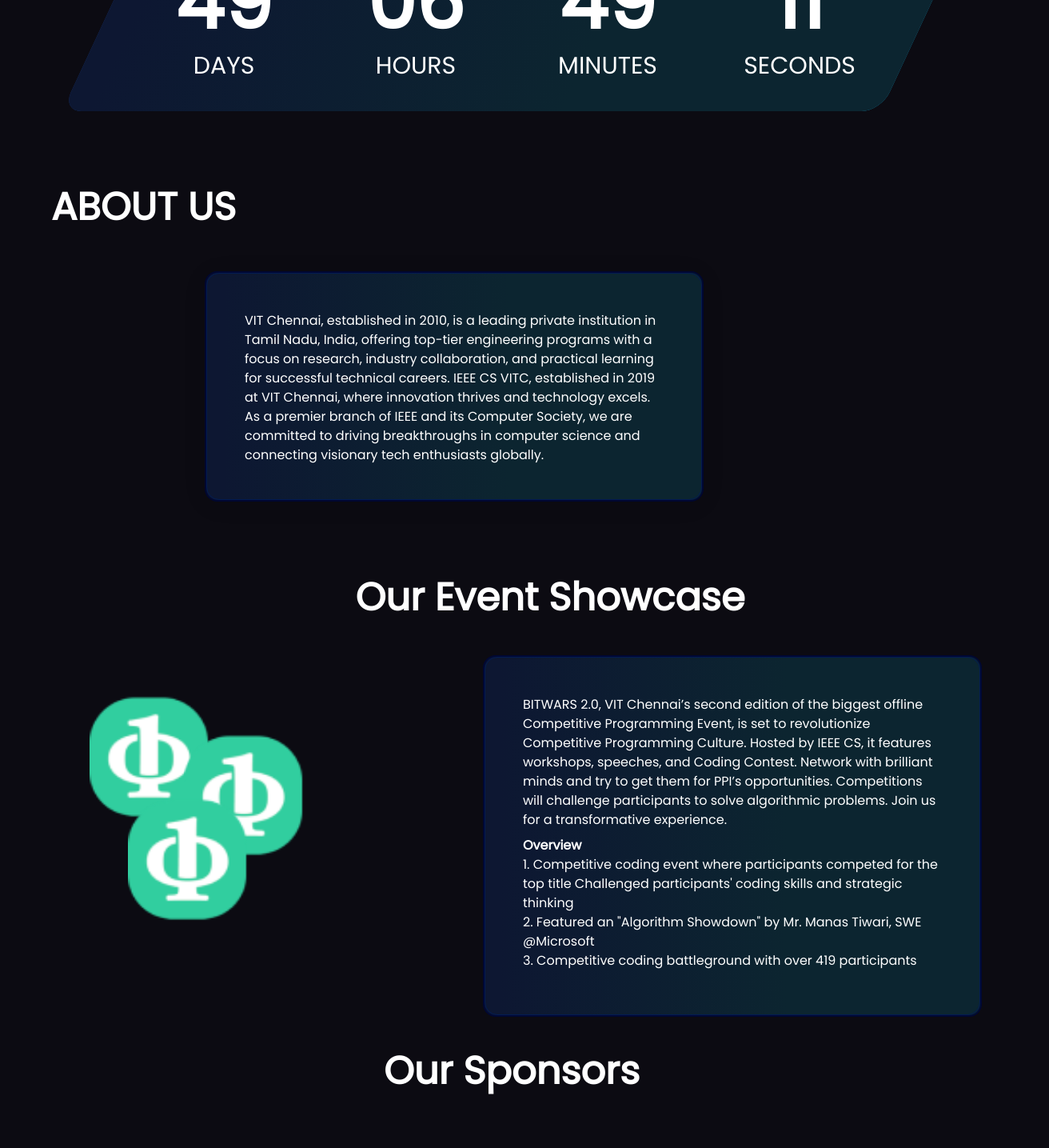
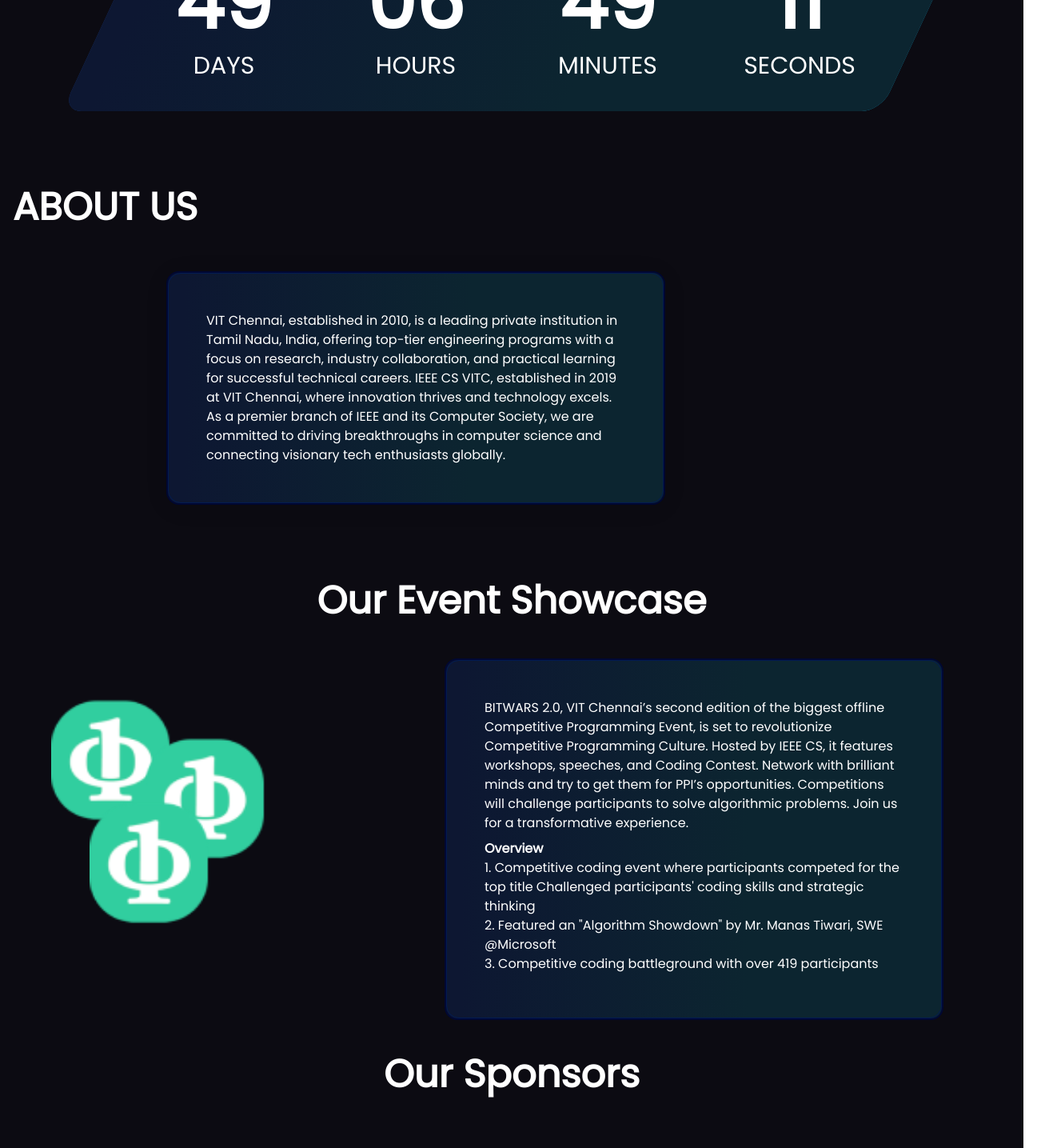
Before and after one commit to ComputerSocietyVITC/bitwars-24, a Next.js app: page / in a window 1280 px wide. Shown: the part 600-2035 px from the top of the page at 80% size, 1312 px wide, since content can reach past the window. Built offline with nearby package versions, Linux system fonts and the light colour scheme.

Commit message:
Adjustments in margin

```diff
--- a/src/app/page.tsx
+++ b/src/app/page.tsx
@@ -27,11 +27,11 @@
         {/* Timer Section */}
         <Timer />
         <div className="w-full" id="about">
-          <div className="w-full flex flex-col mb-24 ml-12">
+          <div className="w-full flex flex-col mb-24">
             <p className="mt-24  font-extrabold text-5xl text-center md:text-start">
               ABOUT US
             </p>
-            <div className="w-full sm:w-2/3 lg:w-2/4 lg:h-72 sm:ml-24 md:ml-36 lg:ml-48 mt-14 rounded-2xl about-content text-center">
+            <div className="w-full sm:w-2/3 lg:w-2/4 sm:ml-24 md:ml-36 lg:ml-48 mt-14 rounded-2xl about-content text-center">
               <p className="text-white text-start p-8 sm:p-12 md:p-12 lg:p-12">
                 VIT Chennai, established in 2010, is a leading private
                 institution in Tamil Nadu, India, offering top-tier engineering
@@ -48,7 +48,7 @@
         </div>
 
         {/* Events Section */}
-        <div className="w-full mb-11 ml-12" id="events">
+        <div className="w-full mb-11" id="events">
           <p className="text-center font-extrabold text-5xl">
             Our Event Showcase
           </p>
```
